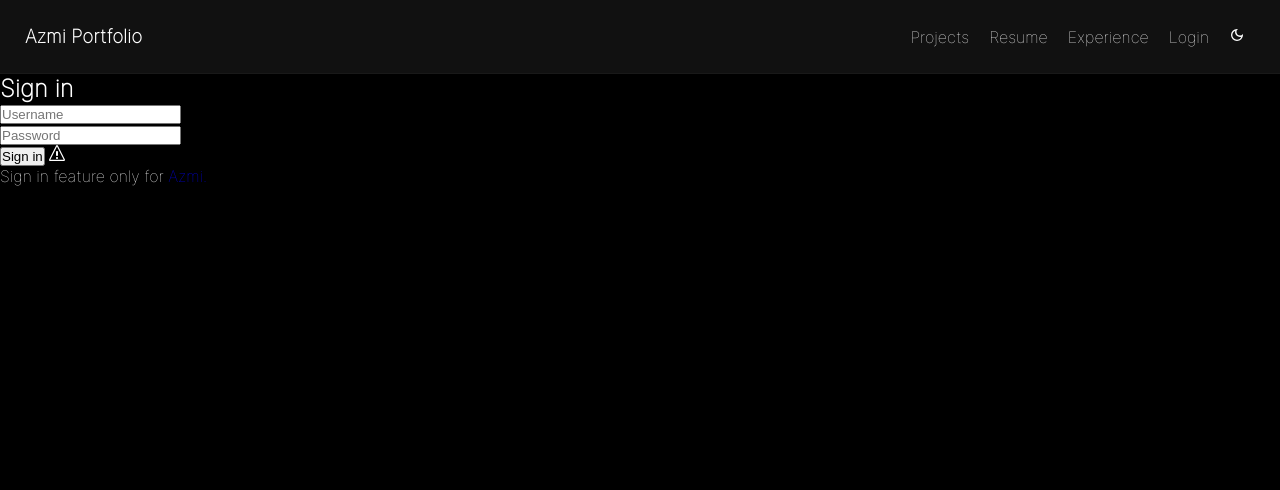
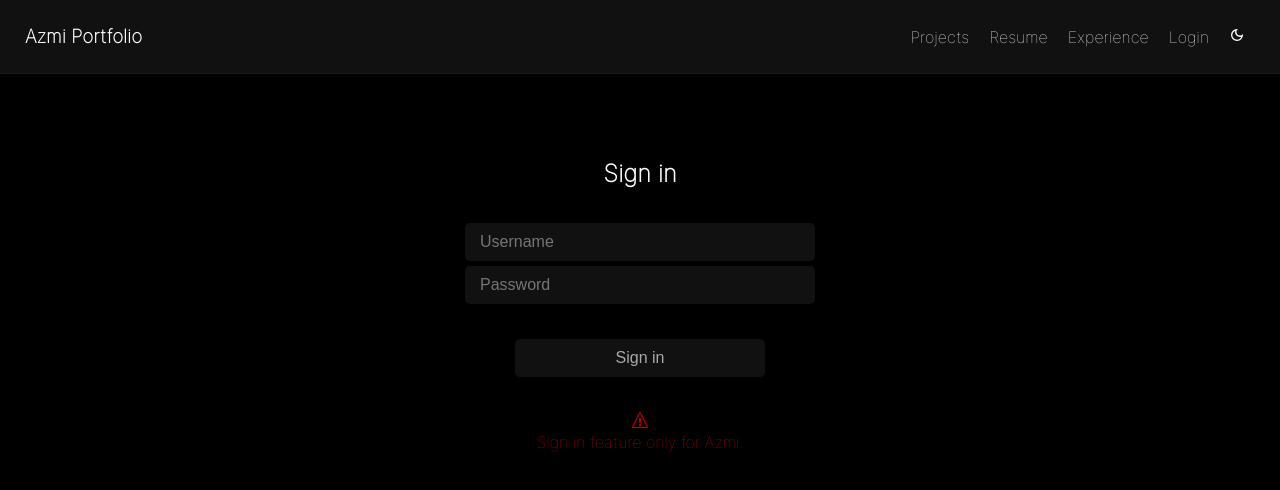
Before and after one commit to AzmiTammam/ReactPortfolio, a React (Create React App) app: page /login in a window 1280 px wide. Shown: the top 490 px of the page. Built offline with nearby package versions, Linux system fonts and the light colour scheme.

Commit message:
Add Style For LoginForm

```diff
--- a/src/Components/Login/Login.css
+++ b/src/Components/Login/Login.css
@@ -0,0 +1,48 @@
+.login {
+      padding: 85px 0;
+}
+.login h2 {
+      text-align: center;
+}
+
+.login .loginContainer {
+      display: flex;
+      justify-content: center;
+      flex-direction: row;
+      padding-top: 30px;
+}
+
+.login .loginContainer .username input, .login .loginContainer .password input {
+      margin-top: 5px;
+      outline: none;
+      padding: 10px 15px;
+      width: 350px;
+      background-color: #111111;
+      border: 0;
+      color: #a9a9a9;
+      border-radius: 5px;
+      font-size: 1em;
+}
+
+.login .loginContainer button {
+      display: block;
+      margin: 35px auto;
+      outline: none;
+      padding: 10px 10px;
+      width: 250px;
+      background-color: #111111;
+      border: 0;
+      color: #a9a9a9;
+      border-radius: 5px;
+      cursor: pointer;
+      font-size: 1em;
+}
+
+.login .loginContainer span {
+      display: block;
+      text-align: center;
+      color: #bb0000;
+}
+.login .loginContainer span a {
+      color: #bb0000;
+}
```
